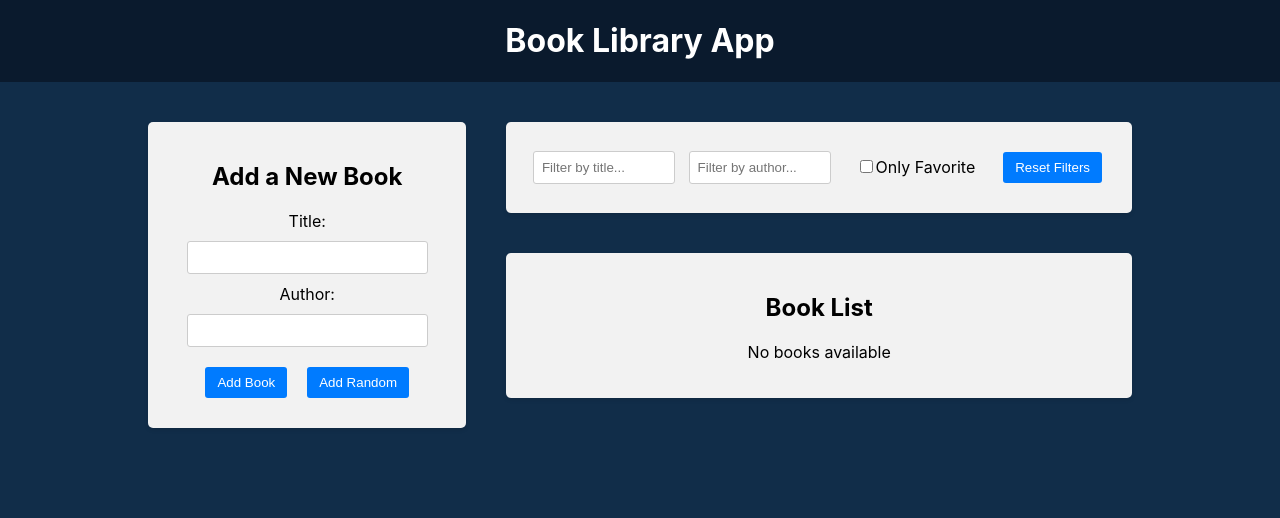
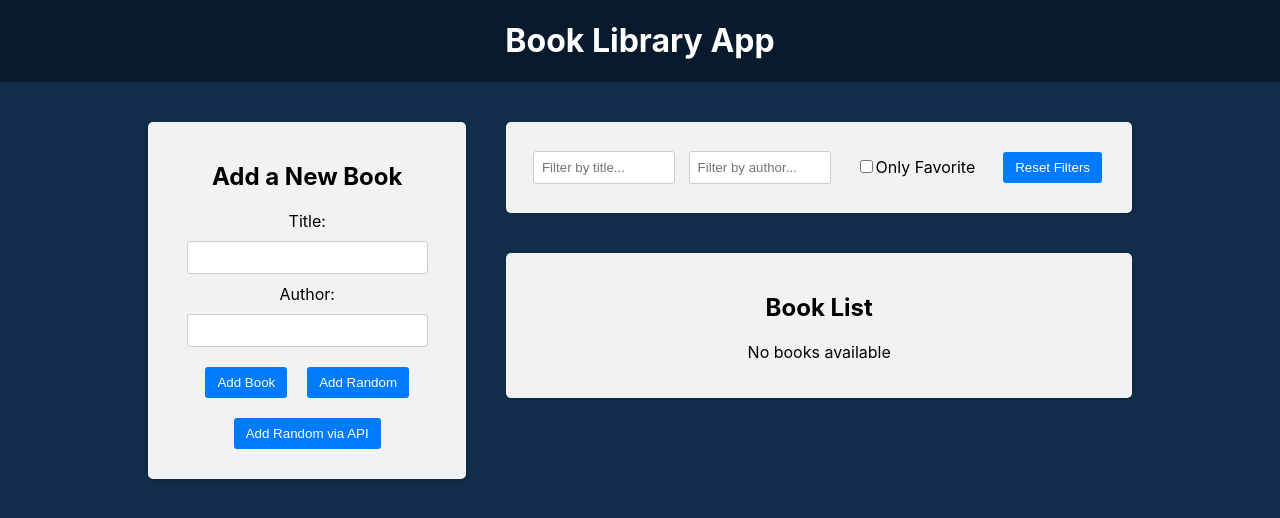
Before and after one commit to EvgenyIvchenko/Book-Library-App, a React (Create React App) app in the folder frontend/: page / in a window 1280 px wide. Shown: the top 518 px of the page. Built offline with nearby package versions, Linux system fonts and the light colour scheme.

Commit message:
Add random book via API

```diff
--- a/frontend/package.json
+++ b/frontend/package.json
@@ -8,6 +8,7 @@
     "@testing-library/jest-dom": "^6.7.0",
     "@testing-library/react": "^16.3.0",
     "@testing-library/user-event": "^13.5.0",
+    "axios": "^1.11.0",
     "react": "^19.1.1",
     "react-dom": "^19.1.1",
     "react-icons": "^5.5.0",
--- a/frontend/src/components/BookForm/BookForm.js
+++ b/frontend/src/components/BookForm/BookForm.js
@@ -1,5 +1,6 @@
 import { useState } from 'react';
 import { useDispatch } from 'react-redux';
+import axios from 'axios';
 import { addBook } from '../../redux/slices/booksSlice';
 import createBookWithId from '../../utils/createBookWithId';
 import booksData from '../../data/books.json';
@@ -14,6 +15,17 @@
     const randomIndex = Math.floor(Math.random() * booksData.length);
     const randomBook = booksData[randomIndex];
     dispatch(addBook(createBookWithId(randomBook)));
+  };
+
+  const handleAddRandomBookViaAPI = async () => {
+    try {
+      const res = await axios.get('http://localhost:4000/random-book'); // Изучить
+      if (res?.data?.title && res?.data?.author) {
+        dispatch(addBook(createBookWithId(res.data)));
+      }
+    } catch (error) {
+      console.log('Error fetching random book', error);
+    }
   };
 
   const handleSubmit = (e) => {
@@ -52,6 +64,9 @@
         <button type="button" onClick={handleAddRandomBook}>
           Add Random
         </button>
+        <button type="button" onClick={handleAddRandomBookViaAPI}>
+          Add Random via API
+        </button>
       </form>
     </div>
   );
```
Also changed, not shown: 1 other file (tests, documents, lock files or other folders).
